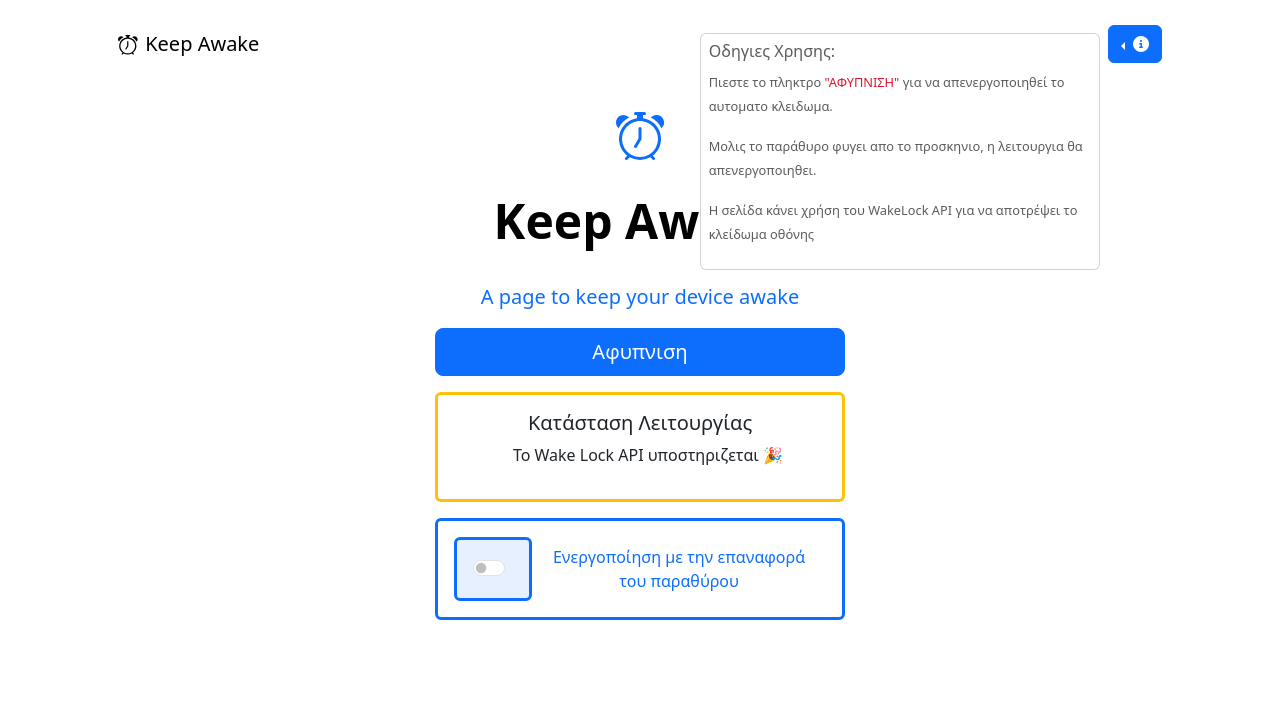
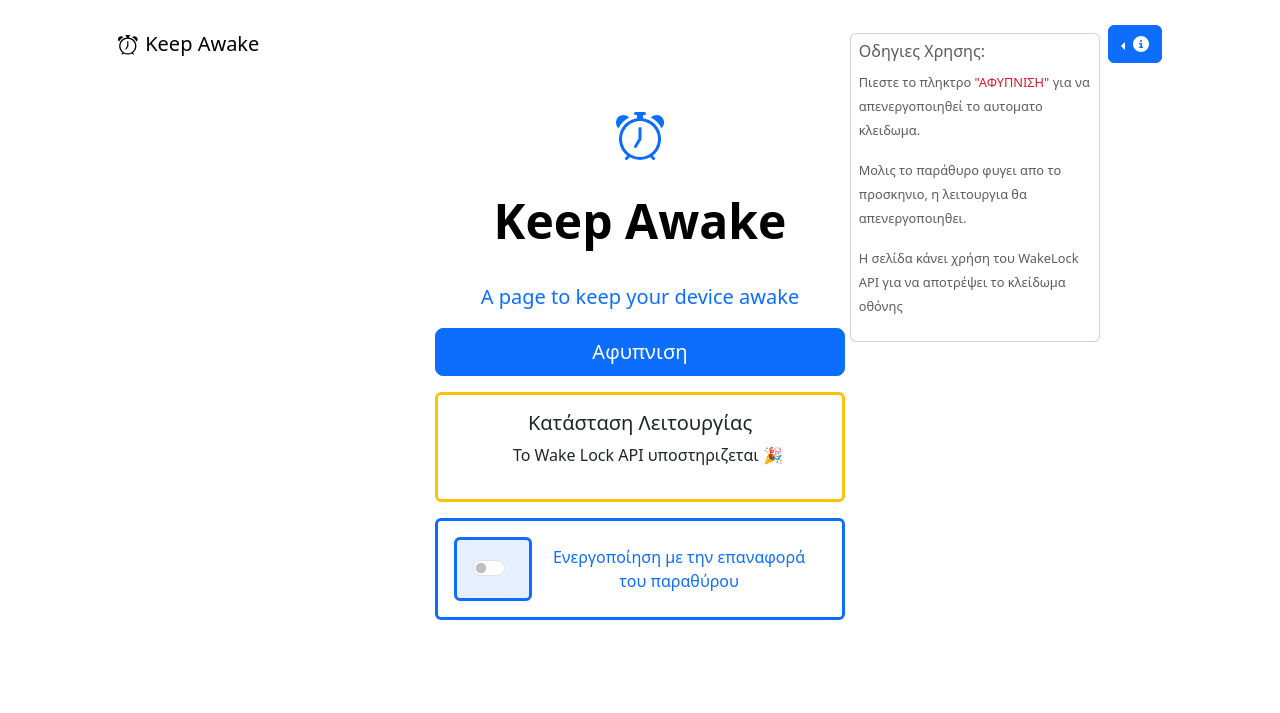
Before and after one commit to voofoo/KeepAwake, a plain HTML site: page index.html in a window 1280 px wide. Both pictures are taken after a click on the button 1134 px from the left and 44 px from the top of the page. Shown: the top 713 px of the page. Drawn offline with nearby package versions, Linux system fonts and the light colour scheme.

Commit message:
Update index.html

```diff
--- a/index.html
+++ b/index.html
@@ -50,7 +50,7 @@
                         <button type="button" class="btn btn-outline-primary dropdown-toggle" data-bs-toggle="dropdown" aria-expanded="false">
                             <i class="fa-solid fa-circle-info"></i>
                         </button>
-                        <div class="dropdown-menu p-2 m-2 text-body-secondary text-start" style="width: 400px;">
+                        <div class="dropdown-menu p-2 m-2 text-body-secondary text-start" style="width: 250px;">
                             <h6>Οδηγιες Χρησης:</h6>
                             <p class=""><small>Πιεστε το πληκτρο <span style="color: #DB162F;">"ΑΦΥΠΝΙΣΗ"</span> για να απενεργοποιηθεί το αυτοματο κλειδωμα.</small></p>
                             <p class=""><small>Μολις το παράθυρο φυγει απο το προσκηνιο, η λειτουργια θα απενεργοποιηθει.</small></p>
```
